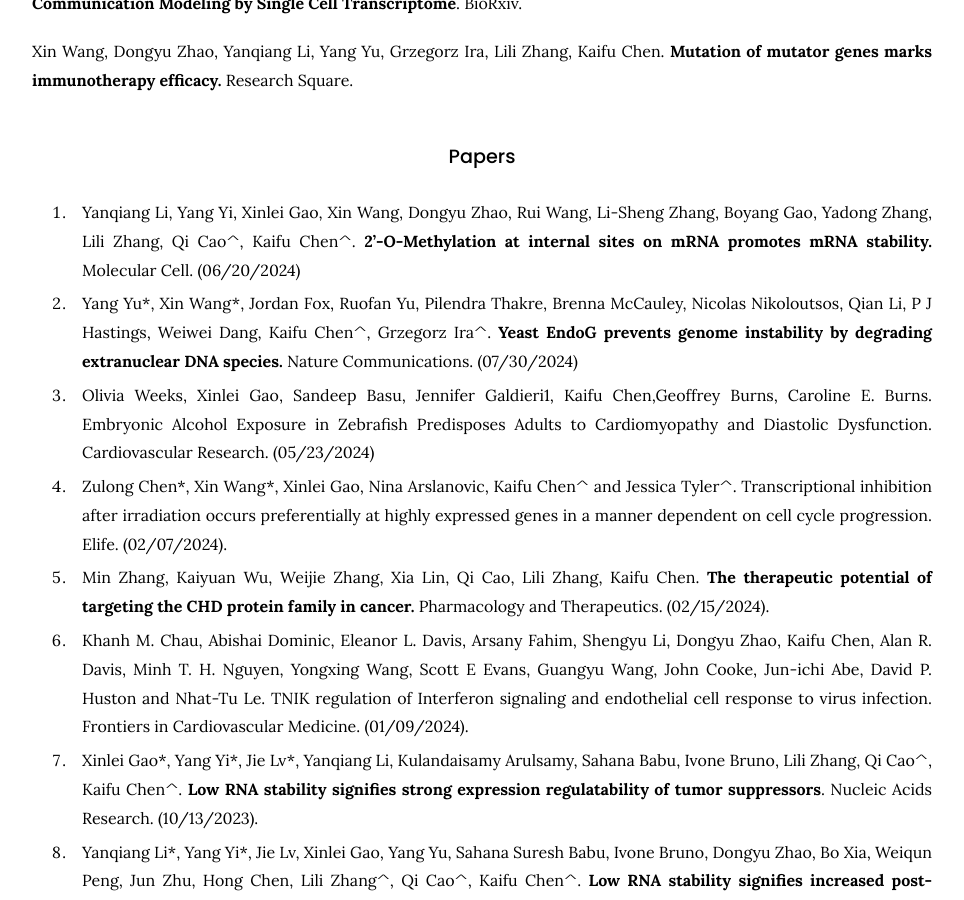
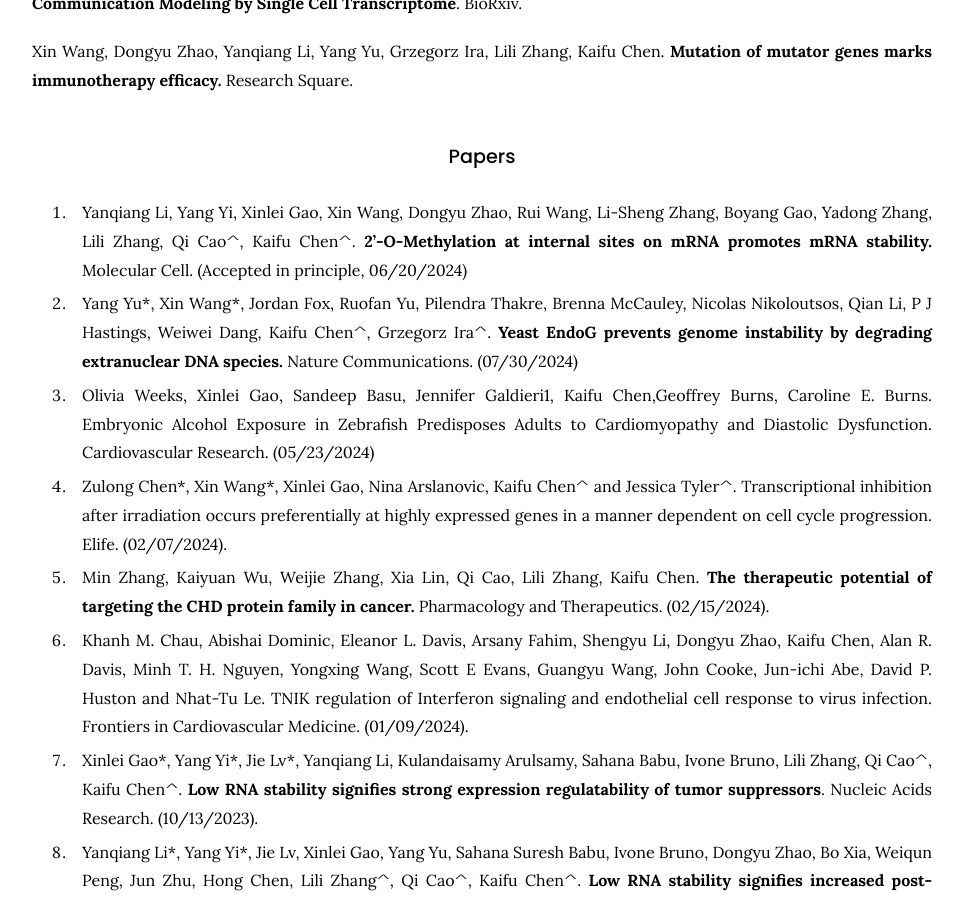
Before and after one commit to kaifuchenlab/kaifuchenlab.github.io, a Jekyll site: the page built from 3.publication/index.md, in a window 1280 px wide and 900 px high, scrolled down 429 px. Shown: the whole window, without its empty margins (158-1122 px from the left). Built offline with Jekyll 4.4.1, drawn with Linux system fonts in a browser that asks for light colours.

Commit message:
Update index.md

```diff
--- a/3.publication/index.md
+++ b/3.publication/index.md
@@ -20,7 +20,7 @@ Research Square.
 ### Papers
 
 86. Yanqiang Li, Yang Yi, Xinlei Gao, Xin Wang, Dongyu Zhao, Rui Wang, Li-Sheng Zhang, Boyang Gao, Yadong Zhang, Lili Zhang, Qi Cao^, Kaifu Chen^. **2'-O-Methylation at internal sites on mRNA promotes mRNA stability.**
-Molecular Cell. (06/20/2024)
+Molecular Cell. (Accepted in principle, 06/20/2024)
 
 85. Yang Yu\*, Xin Wang\*, Jordan Fox, Ruofan Yu, Pilendra Thakre, Brenna McCauley, Nicolas Nikoloutsos, Qian Li, P J Hastings, Weiwei Dang, Kaifu Chen^, Grzegorz Ira^. **Yeast EndoG prevents genome instability by degrading extranuclear DNA species.**
 Nature Communications. (07/30/2024)
```
